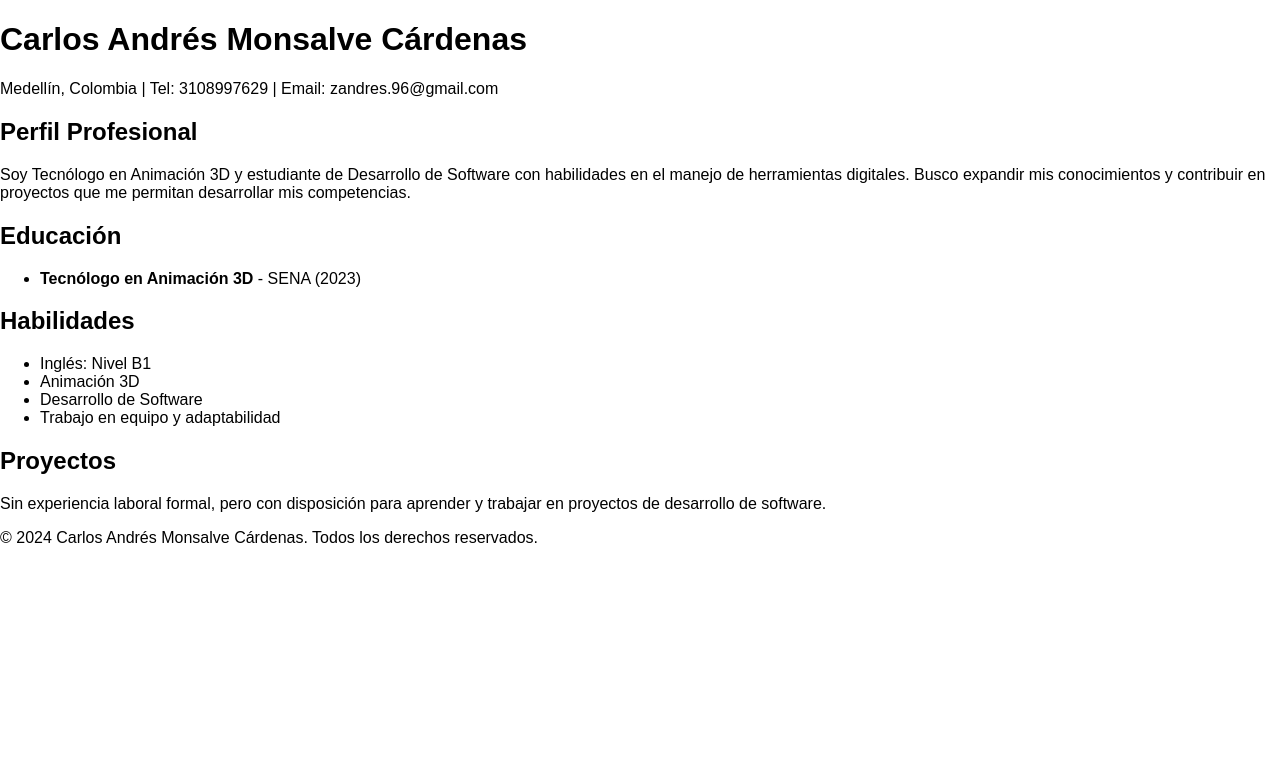
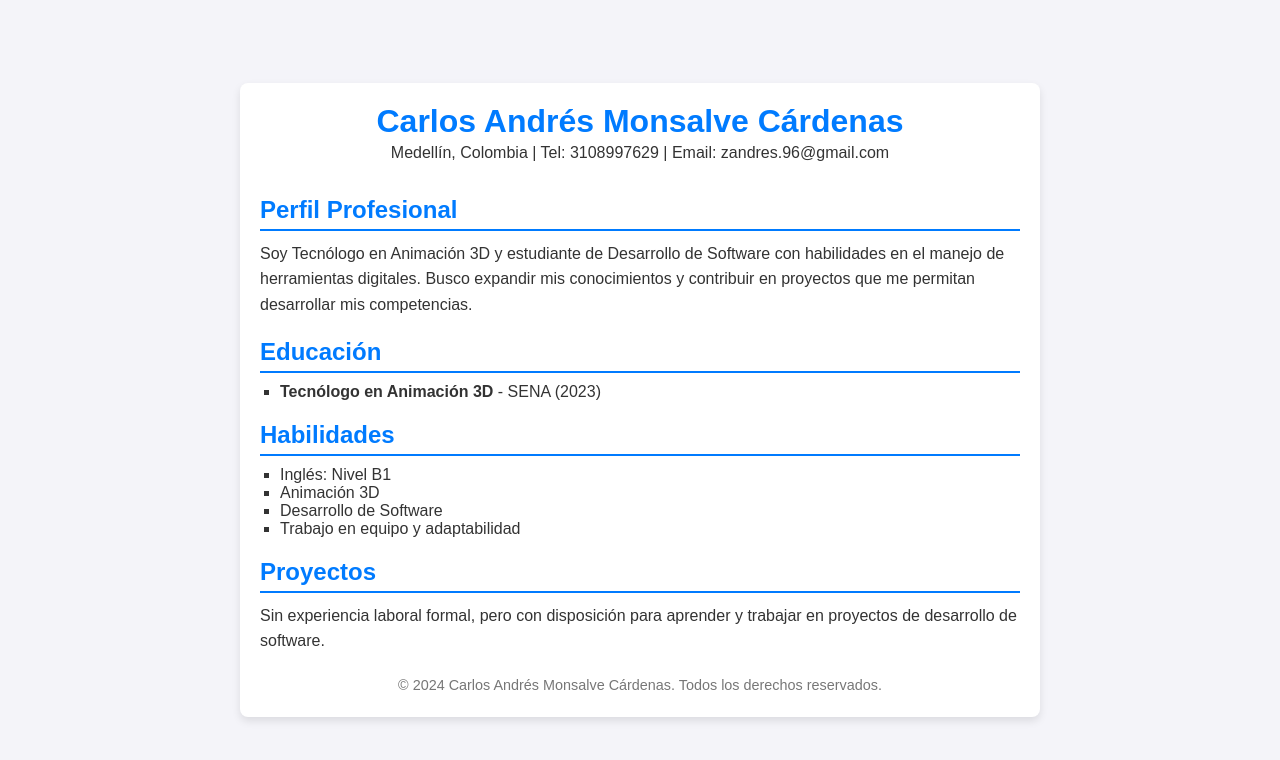
Before and after one commit to MonsalveCardenas/Monsalve, a website: page src/index.html in a window 1280 px wide. Drawn offline with Linux system fonts and the light colour scheme.

Commit message:
creacion styles.css

```diff
--- a/src/styles.css
+++ b/src/styles.css
@@ -1,21 +1,63 @@
 * {
-  font-family: Arial, Helvetica, sans-serif;
+    margin: 0;
+    padding: 0;
+    box-sizing: border-box;
 }
 
-html, body {
-  margin: 0;
-  border: 0;
-  padding: 0;
-  background-color: #fff;
+body {
+    font-family: 'Arial', sans-serif;
+    background-color: #f4f4f9;
+    color: #333;
+    display: flex;
+    justify-content: center;
+    align-items: center;
+    min-height: 100vh;
 }
 
-main {
-  margin: auto;
-  width: 50%;
-  padding: 20px;
+.container {
+    background-color: #fff;
+    max-width: 800px;
+    width: 90%;
+    padding: 20px;
+    border-radius: 8px;
+    box-shadow: 0 4px 8px rgba(0, 0, 0, 0.1);
 }
 
-main > h1 {
-  text-align: center;
-  font-size: 3.5em;
+header {
+    text-align: center;
+    margin-bottom: 30px;
 }
+
+h1 {
+    color: #007bff;
+    font-size: 2em;
+}
+
+p {
+    font-size: 1em;
+    line-height: 1.6;
+}
+
+section {
+    margin-bottom: 20px;
+}
+
+h2 {
+    color: #007bff;
+    margin-bottom: 10px;
+    font-size: 1.5em;
+    border-bottom: 2px solid #007bff;
+    padding-bottom: 5px;
+}
+
+ul {
+    list-style-type: square;
+    margin-left: 20px;
+}
+
+footer {
+    text-align: center;
+    margin-top: 20px;
+    font-size: 0.9em;
+    color: #777;
+}
```
